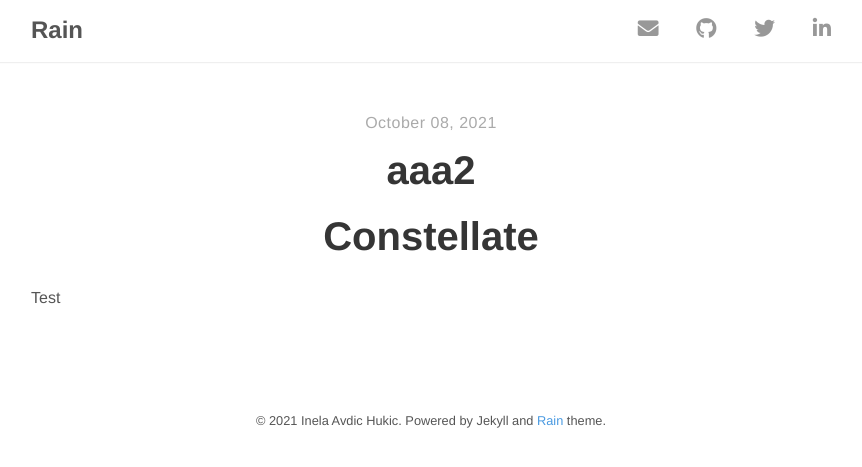
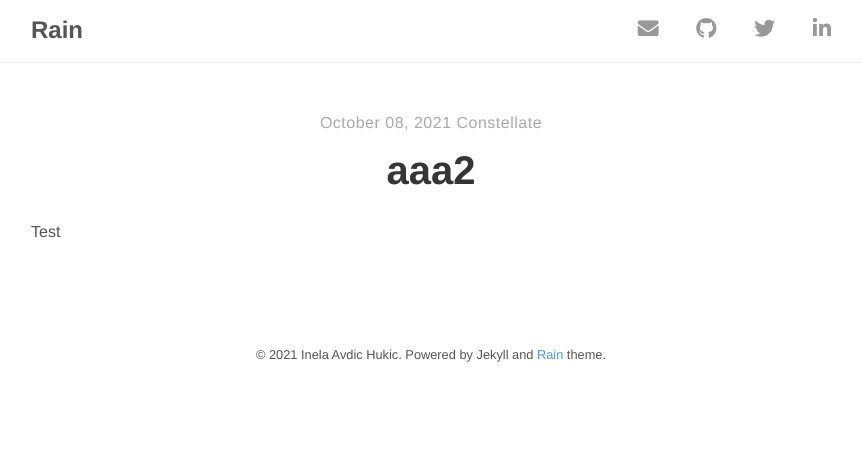
Before and after one commit to cns-nitroapp/blog, a Jekyll site: the page built from _posts/2021-10-08-123.md, in a window 1280 px wide. Shown: the top 467 px of the page, without its empty margins (209-1071 px from the left). Built offline with Jekyll 4.4.1, drawn with Linux system fonts in a browser that asks for light colours; nearby versions of some CDN libraries.

Commit message:
Fix posts

```diff
--- a/_layouts/post.html
+++ b/_layouts/post.html
@@ -6,12 +6,11 @@ layout: default
 
   <div class="post-info">
     {% if page.date %}
-      <time datetime="{{ page.date }}">{{ page.date | date: "%B %d, %Y" }}</time>
+      <time datetime="{{ page.date }}">{{ page.date | date: "%B %d, %Y" }} {{ page.author }}</time>
     {% endif %}
   </div>
   <h1 class="post-title">
     <div>{{ page.title }}</div>
-    <div>{{ page.author }}</div>
   </h1>
 
   {{ content }}
```
